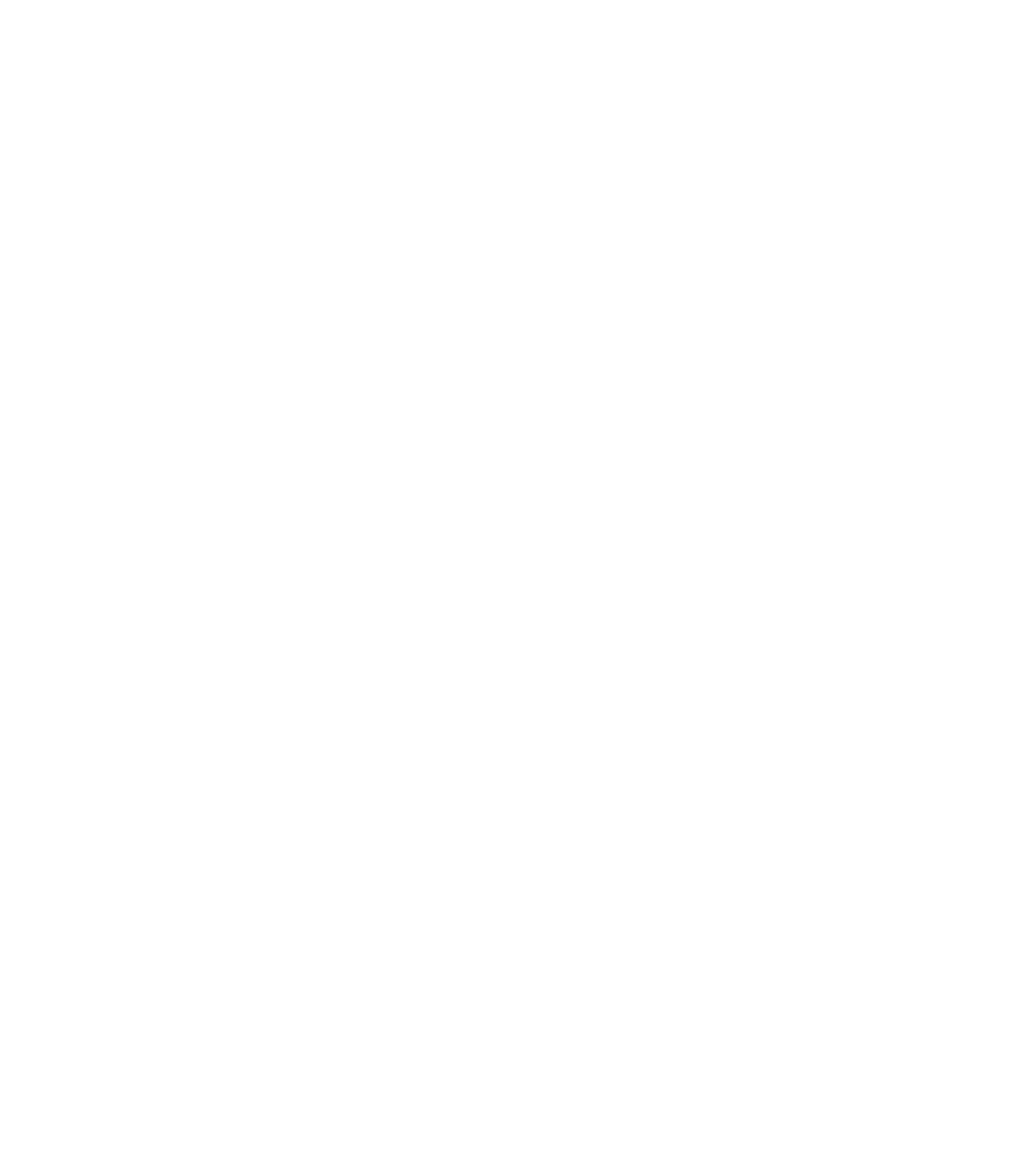
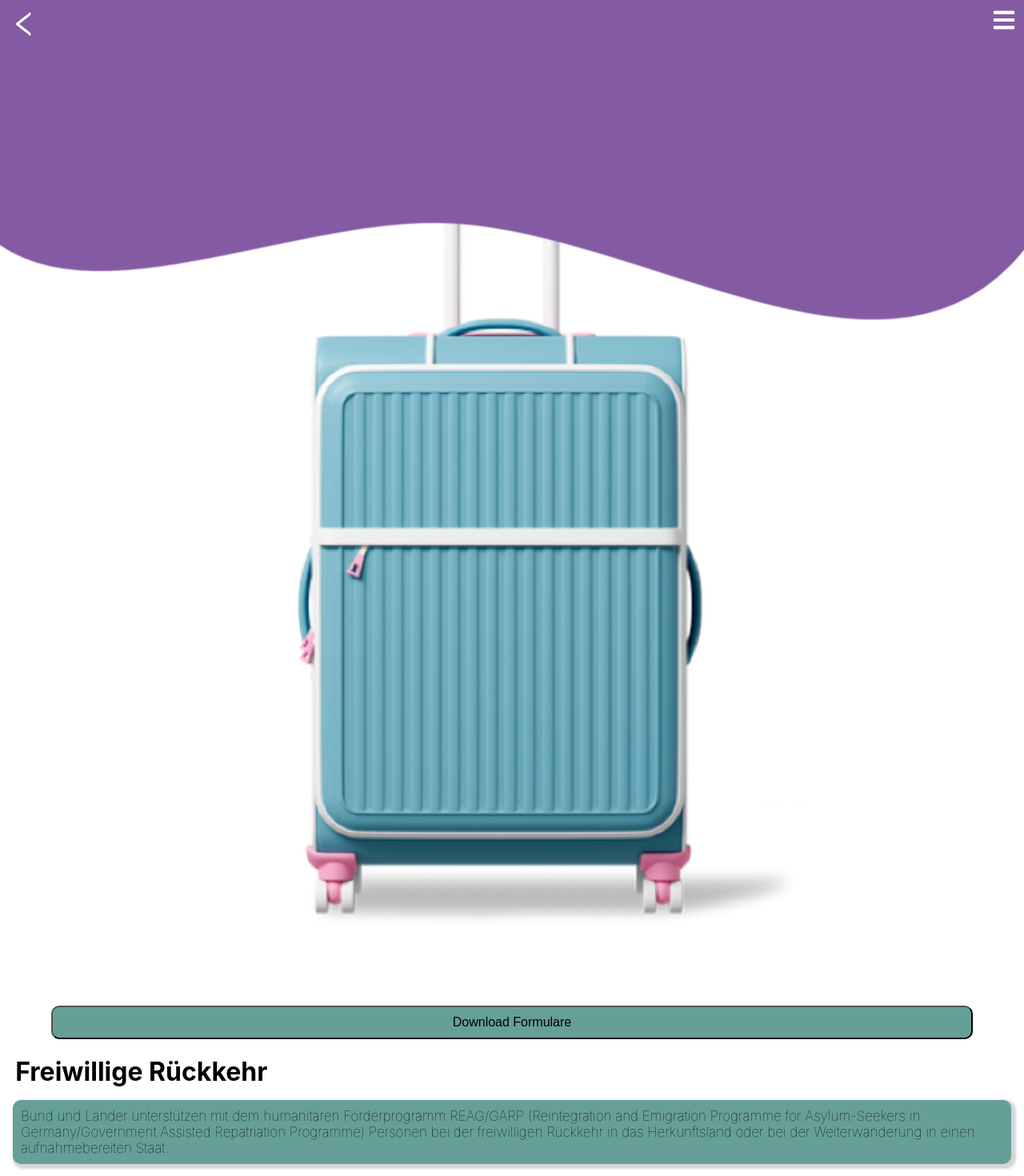
Before and after one commit to xSilentStorm313/Projekt-Web, a React (Create React App) app in the folder webapp/: page /verkehr in a window 1280 px wide. Before the commit this address had no page. Shown: the top 1470 px of the page at 80% size. Before the commit the page ends 800 px from the top, so only its background shows below. Built offline with nearby package versions, Linux system fonts and the light colour scheme.

Commit message:
verkehr zweiter beitag

```diff
--- a/webapp/src/App.js
+++ b/webapp/src/App.js
@@ -12,6 +12,7 @@
 import Vereinsanmeldung from './Vereinsanmeldung';
 import Hauptseitegrün from './Hauptseitegrün';
 import Rückkehr from './Rückkehr';
+import Verkehr from './Verkehr';
 
 
 function App() {
@@ -30,6 +31,7 @@
       <Route exact path="/wohngeld" element={<Wohngeld />} />
       <Route exact path="/vereinsanmeldung" element={<Vereinsanmeldung />} />
       <Route exact path="/rückkehr" element={<Rückkehr />} />
+      <Route exact path="/verkehr" element={<Verkehr />} />
     </Routes>
     </BrowserRouter>
   );
--- /dev/null
+++ b/webapp/src/Verkehr.js
@@ -0,0 +1,22 @@
+import React from "react";
+import "./EinzelnerBeitraggrün.css";
+import TitleBarHauptseite from './components/TitleBarHauptseite';
+import MenuIcon from "./components/MenuIcon";
+import Kommentare from "./components/Kommentare";
+import ZurueckIcon from "./components/ZurückButton";
+import { Link } from "react-router-dom";
+import BeitragInhaltRückkehr from "./components/BeitragInhaltRückkehr";
+
+export default function Verkehr() {
+    return (
+        <div className="hauptseite">
+            <MenuIcon items={['Home', 'Account', 'Kategorien', 'Meine Chats']} />
+            <Link to='/startgrün'>
+                <ZurueckIcon/>
+            </Link>
+            <TitleBarHauptseite />
+            <BeitragInhaltRückkehr />
+            <Kommentare className="kommentar"/>
+        </div>
+    );
+}
--- a/webapp/src/components/BeiträgeHelfer.js
+++ b/webapp/src/components/BeiträgeHelfer.js
@@ -1,11 +1,15 @@
 import React from "react";
 import rückkehr from "./images/Rückkehr.png";
+import verkehr from "./images/verkehr.png";
 
 export default function Button() {
   return (
     <div className="abstand">
 
-      <a href="/rückkehr"><span className="buttonbeitraggrün">
+      <a href="/verkehr"><span className="buttonbeitraggrün">
+        <img src={verkehr} className="formular" alt="formular" />freiwillige Rückkehr <span className="beschreibung"> <br />Hier findest Informationen zum Thema freiwillige Rückkehr als Geflüchteter in das Ursprungsland</span></span></a>
+
+        <a href="/rückkehr"><span className="buttonbeitraggrün">
         <img src={rückkehr} className="formular" alt="formular" />freiwillige Rückkehr <span className="beschreibung"> <br />Hier findest Informationen zum Thema freiwillige Rückkehr als Geflüchteter in das Ursprungsland</span></span></a>
 
     </div>
```
Also changed, not shown: webapp/src/components/images/verkehr.png (added).
